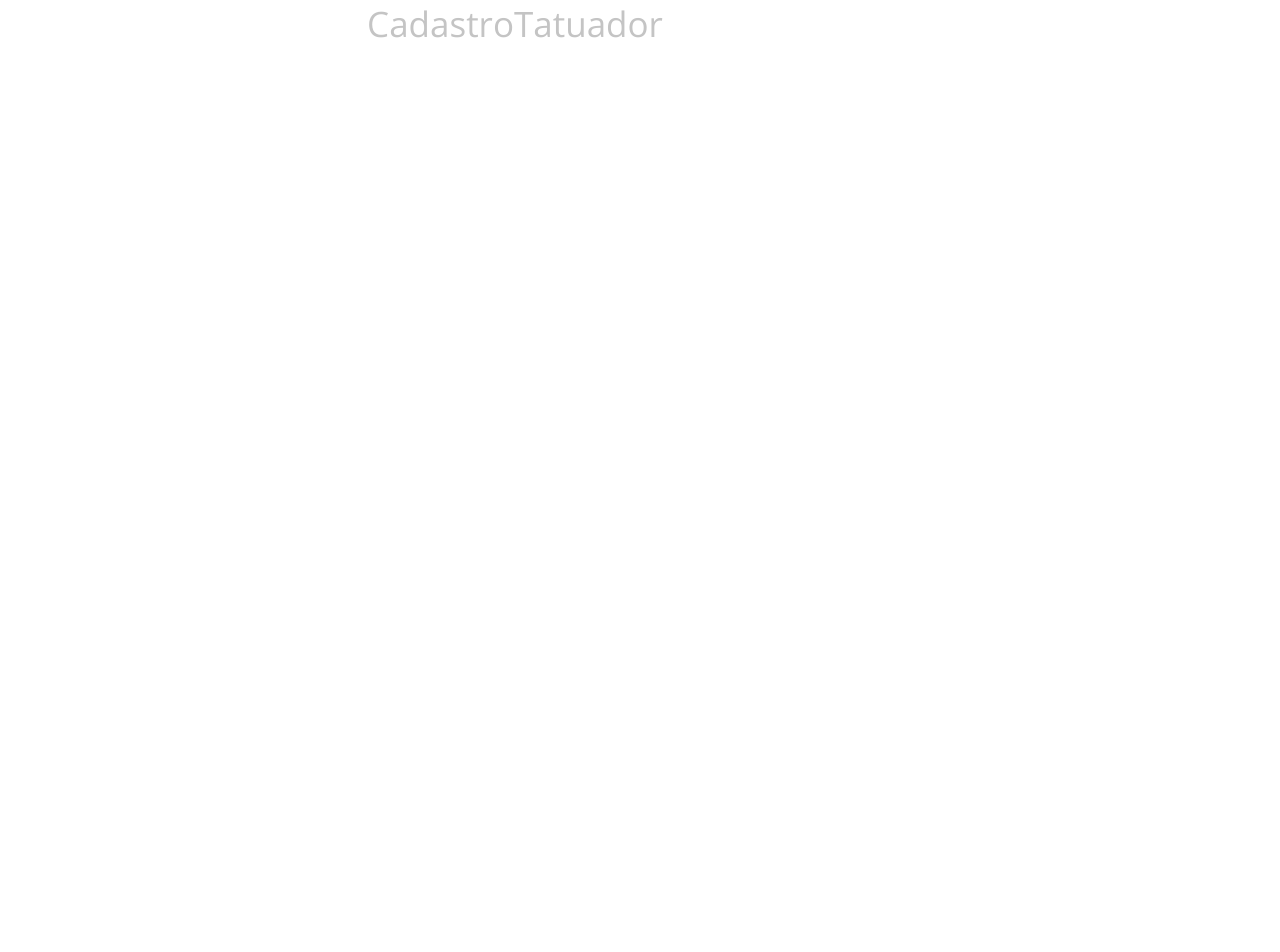
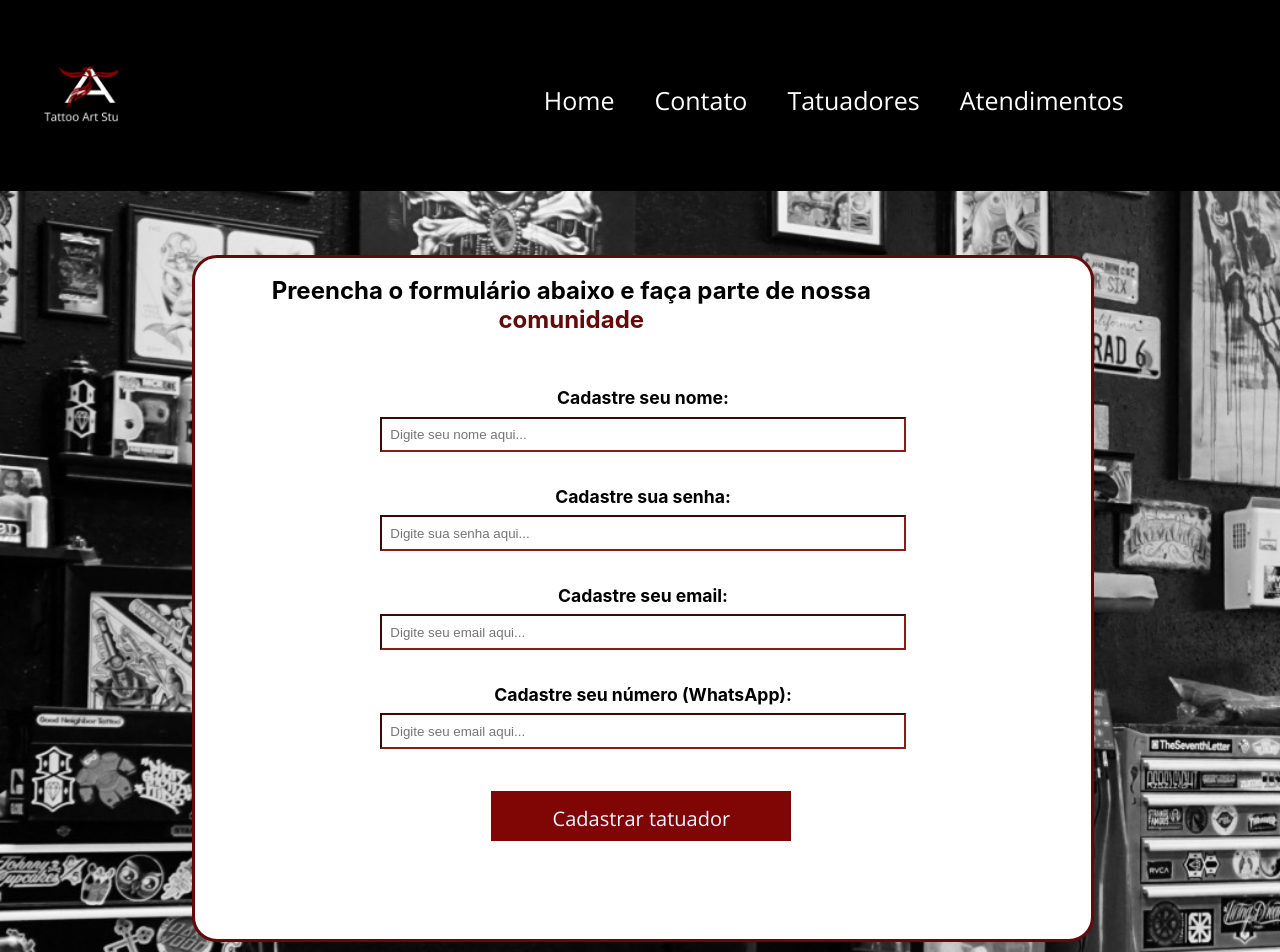
Before and after one commit to CibeleMartins/TattooArtStudio-M5, a React (Create React App) app: page /CadastroTatuador in a window 1280 px wide. Shown: the top 952 px of the page. Before the commit the page ends 800 px from the top, so only its background shows below. Built offline with nearby package versions, Linux system fonts and the light colour scheme.

Commit message:
finalizando página Cadastro Tatuador e Login

```diff
--- a/src/pages/CadastroCliente.js
+++ b/src/pages/CadastroCliente.js
@@ -1,3 +1,6 @@
+import React from 'react';
+import { Link } from "react-router-dom"
+
 import Header from "../components/Header/Header"
 import Footer from "../components/Footer/Footer"
 
@@ -7,7 +10,7 @@ import ButtonHP from "../components/ButtonHP/ButtonHP"
 
 function CadastroCliente() {
     return(
-        <div className={styles.teste}>
+        <div className={styles.background}>
             <Header/>
 
             <div className={styles.divCadastro}>
@@ -41,6 +44,12 @@ function CadastroCliente() {
                 </form>
             </div>
 
+            <Link to="/Cadastro">
+                <div className={styles.botaoRetorno}>
+                    <ButtonHP text="Retornar"/>
+                </div>
+            </Link>
+
             <Footer/>
         </div>
     )
--- a/src/pages/CadastroCliente.module.css
+++ b/src/pages/CadastroCliente.module.css
@@ -1,4 +1,4 @@
-.teste {
+.background {
     background-image: url("../assets/imagens/shop.png");
     background-size: cover;
 }
@@ -54,3 +54,8 @@
     width: min-content;
     margin-left: 32%;
 }
+
+.botaoRetorno {
+    width: 57%;
+    margin-top: 3%;
+}
--- a/src/pages/CadastroTatuador.js
+++ b/src/pages/CadastroTatuador.js
@@ -1,6 +1,56 @@
+import React from 'react';
+import { Link } from "react-router-dom"
+
+import Header from "../components/Header/Header"
+import Footer from "../components/Footer/Footer"
+
+import styles from "./CadastroTatuador.module.css"
+import ButtonHP from "../components/ButtonHP/ButtonHP"
+
 function CadastroTatuador() {
     return(
-        <div><p>CadastroTatuador</p></div>
+        <div className={styles.background}>
+            <Header/>
+
+            <div className={styles.divCadastro}>
+                <h2>Preencha o formulário abaixo e faça parte de nossa <span>comunidade</span></h2>
+                <form className={styles.displayForm}>
+                    <div>
+                        <label htmlFor="nome">Cadastre seu nome:</label><br/>
+                        <input type="text" placeholder="Digite seu nome aqui..." id="nome"/><br/>
+                    </div>
+
+                    <div>
+                        <label htmlFor="senha">Cadastre sua senha:</label><br/>
+                        <input type="text" placeholder="Digite sua senha aqui..." id="senha"/><br/>
+                    </div>
+
+                    <div>
+                        <label htmlFor="email">Cadastre seu email:</label><br/>
+                        <input type="mail" placeholder="Digite seu email aqui..." id="email"/><br/>
+                    </div>
+
+                    <div>
+                        <label htmlFor="tel">Cadastre seu número (WhatsApp):</label><br/>
+                        <input type="tel" placeholder="Digite seu email aqui..." id="tel"/><br/>
+                    </div>
+
+                    <div className={styles.divBotao}>
+                        <div>
+                            <ButtonHP text="Cadastrar tatuador"/>
+                        </div>
+                    </div>
+                </form>
+            </div>
+
+            <Link to="/Cadastro">
+                <div className={styles.botaoRetorno}>
+                    <ButtonHP text="Retornar"/>
+                </div>
+            </Link>
+
+            <Footer/>
+        </div>
     )
 }
 
--- a/src/pages/CadastroTatuador.module.css
+++ b/src/pages/CadastroTatuador.module.css
@@ -0,0 +1,61 @@
+.background {
+    background-image: url("../assets/imagens/shop2.jpeg");
+    background-size: cover;
+}
+
+.divCadastro {
+    height: 100%;
+    width: 70%;
+    margin-left: 15%;
+    border: 3px solid rgb(99, 10, 10);
+    border-radius: 25px;
+    background-color: white;
+}
+
+.divCadastro h2 {
+    width: 80%;
+    padding: 2%;
+}
+
+.divCadastro span {
+    color: rgb(99, 10, 10);
+}
+
+.displayForm {
+    display: flex;
+    flex-direction: column;
+    padding: 3%;
+}
+
+.displayForm div {
+    margin-top: 1%;
+    margin-bottom: 3%;
+}
+
+.displayForm label {
+    color: black;
+    font-size: 1.1em;
+    font-weight: bold;
+}
+
+.displayForm input {
+    width: 60%;
+    margin-top: 1%;
+    padding: 1%;
+    border-color: rgb(141, 25, 25);
+    color: rgb(99, 10, 10);
+}
+
+.divBotao {
+    width: 100%;
+}
+
+.divBotao div {
+    width: min-content;
+    margin-left: 32%;
+}
+
+.botaoRetorno {
+    width: 57%;
+    margin-top: 3%;
+}
--- a/src/pages/Login.js
+++ b/src/pages/Login.js
@@ -1,6 +1,45 @@
+import React from 'react';
+import { Link } from "react-router-dom"
+
+import Header from "../components/Header/Header"
+import Footer from "../components/Footer/Footer"
+
+import styles from "./Login.module.css"
+import ButtonHP from "../components/ButtonHP/ButtonHP"
+
 function Login() {
     return(
-        <div><p>Login</p></div>
+        <div className={styles.background}>
+            <Header/>
+            <div className={styles.divLogin}>
+                <h2>Faça seu Login e obtenha <span>o melhor</span> da nossa plataforma</h2>
+                <form className={styles.displayForm}>
+                    <div>
+                        <label htmlFor="nome">Informe seu nome:</label><br/>
+                        <input type="text" placeholder="Digite seu nome aqui..." id="nome"/><br/>
+                    </div>
+
+                    <div>
+                        <label htmlFor="senha">Informe sua senha:</label><br/>
+                        <input type="password" placeholder="Digite sua senha aqui..." id="senha"/><br/>
+                    </div>
+
+                    <div className={styles.divBotao}>
+                        <div>
+                            <ButtonHP text="Entrar"/>
+                        </div>
+                    </div>
+                </form>
+            </div>
+
+            <Link to="/Cadastro">
+                <div className={styles.botaoRetorno}>
+                    <ButtonHP text="Retornar"/>
+                </div>
+            </Link>
+
+            <Footer/>
+        </div>
     )
 }
 
--- a/src/pages/Login.module.css
+++ b/src/pages/Login.module.css
@@ -0,0 +1,61 @@
+.background {
+    background-image: url("../assets/imagens/studioTatto.jpeg");
+    background-size: cover;
+}
+
+.divLogin {
+    height: 100%;
+    width: 70%;
+    margin-left: 15%;
+    border: 3px solid rgb(99, 10, 10);
+    border-radius: 25px;
+    background-color: white;
+}
+
+.divLogin h2 {
+    width: 80%;
+    padding: 2%;
+}
+
+.divLogin span {
+    color: rgb(99, 10, 10);
+}
+
+.displayForm {
+    display: flex;
+    flex-direction: column;
+    padding: 3%;
+}
+
+.displayForm div {
+    margin-top: 1%;
+    margin-bottom: 3%;
+}
+
+.displayForm label {
+    color: black;
+    font-size: 1.1em;
+    font-weight: bold;
+}
+
+.displayForm input {
+    width: 60%;
+    margin-top: 1%;
+    padding: 1%;
+    border-color: rgb(141, 25, 25);
+    color: rgb(99, 10, 10);
+}
+
+.divBotao {
+    width: 100%;
+}
+
+.divBotao div {
+    width: min-content;
+    margin-left: 32%;
+}
+
+.botaoRetorno {
+    width: 57%;
+    margin-top: 3%;
+}
```
Also changed, not shown: src/assets/imagens/shop2.jpeg (added), src/assets/imagens/studioTatto.jpeg (added).
